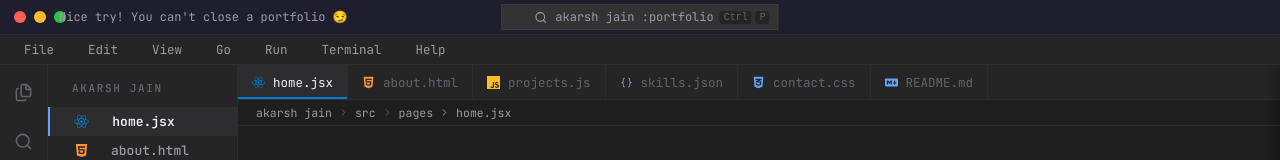
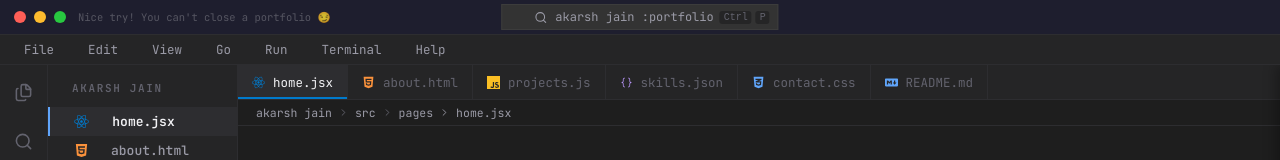
Before and after one commit to akarshjain05/portfolio, a React (Vite) app: page / in a window 1280 px wide. Both pictures are taken after a click on the button 40 px from the left and 17 px from the top of the page. Shown: the top 160 px of the page. Built offline with nearby package versions, Linux system fonts and the light colour scheme.

Commit message:
style: adjust position and styling of titlebar funny messages

```diff
--- a/src/components/shell/TitleBar.jsx
+++ b/src/components/shell/TitleBar.jsx
@@ -48,10 +48,11 @@ export default function TitleBar() {
           <span
             style={{
               position: "absolute",
-              left: "45px",
+              left: "64px",
               whiteSpace: "nowrap",
-              fontSize: "12px",
-              color: "var(--text-secondary)",
+              fontSize: "10.5px",
+              color: "var(--text-muted)",
+              opacity: 0.8,
               animation: "fadein 0.2s ease"
             }}
           >
```
